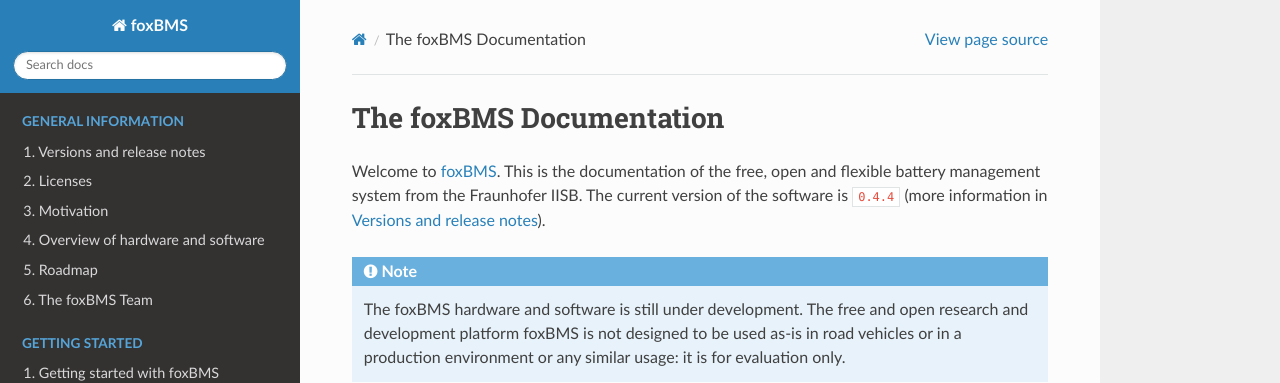
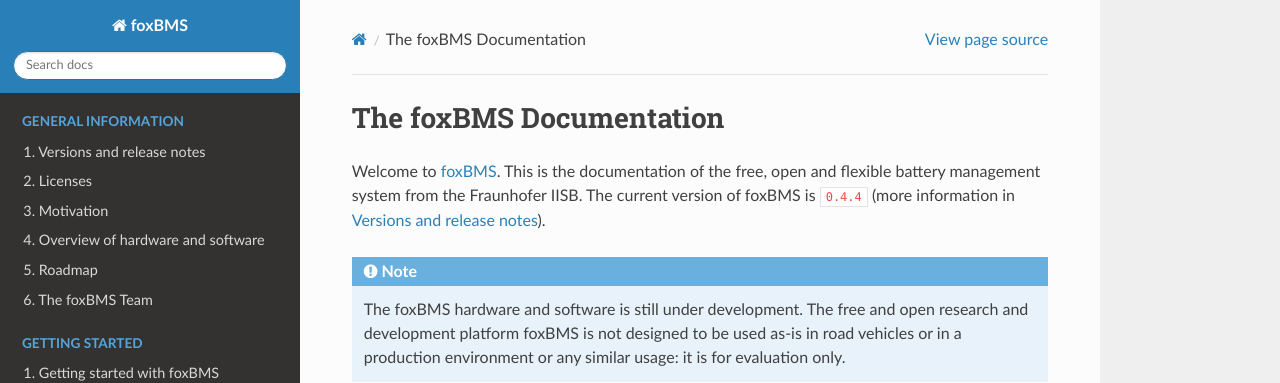
Before and after one commit to foxBMS/foxBMS-documentation, a Sphinx documentation site: the page built from doc/sphinx/index.rst, in a window 1280 px wide and 900 px high. Shown: the top 383 px of the window. Built offline with Sphinx 7.4.7 and the Read the Docs theme 2.0.0, drawn with Linux system fonts in a browser that asks for light colours; the version number could not be read and is left out.

Commit message:
Corrected version number (not software is 0.4.4) but overall foxBMS.

```diff
--- a/doc/sphinx/index.rst
+++ b/doc/sphinx/index.rst
@@ -4,8 +4,7 @@
 
 .. include:: ./macros.rst
 
-Welcome to `foxBMS <http://www.foxbms.org/>`_. This is the documentation of the free, open and flexible battery management system from the Fraunhofer IISB.
-The current version of the software is |version| (more information in :ref:`fox-releases`).
+Welcome to `foxBMS <http://www.foxbms.org/>`_. This is the documentation of the free, open and flexible battery management system from the Fraunhofer IISB. The current version of |foxBMS| is |version| (more information in :ref:`fox-releases`).
 
 .. note::
 
```
